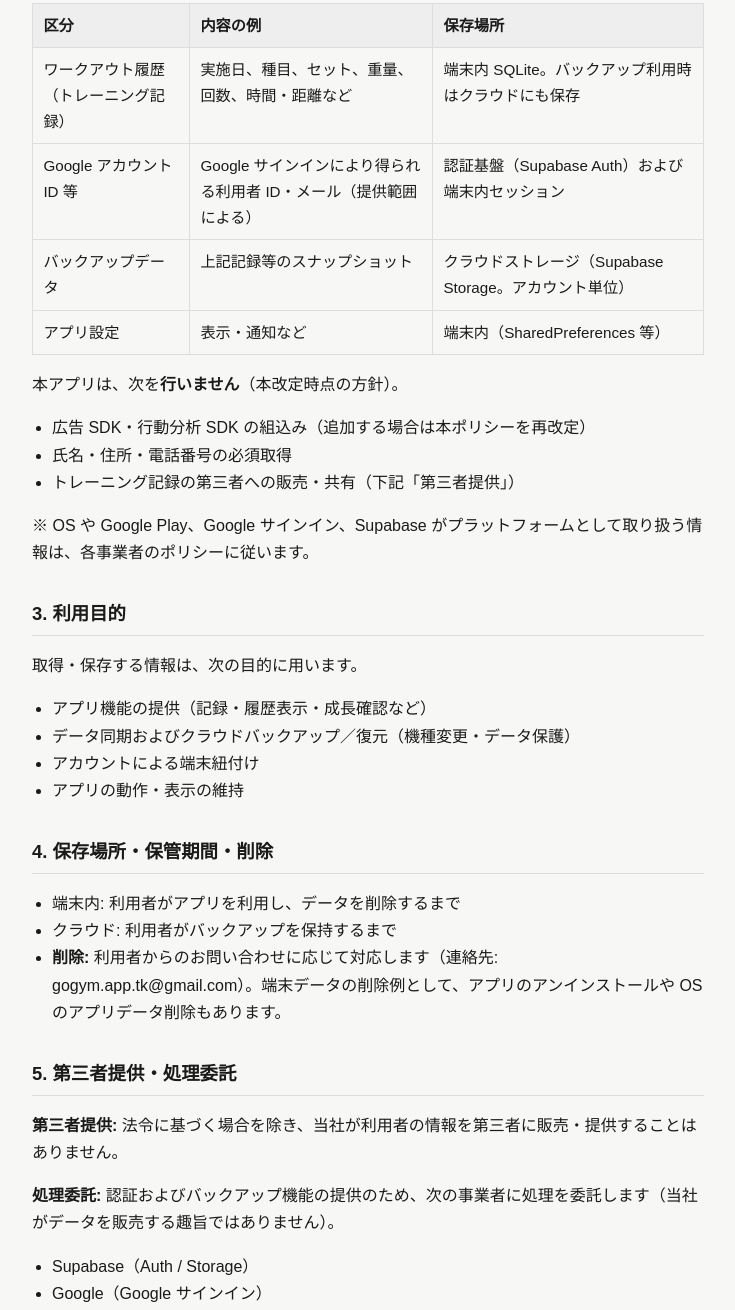
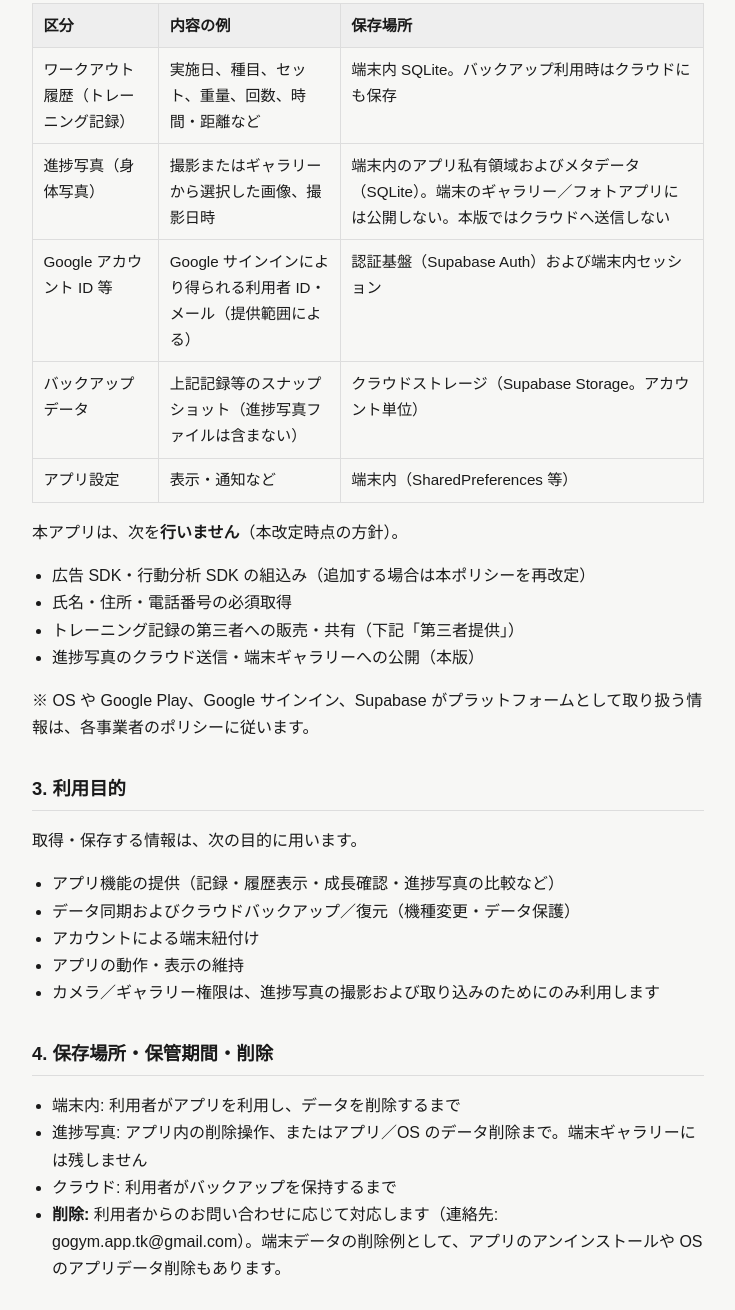
Before and after one commit to K-Tatsuro/gogym-legal, a plain HTML site: page privacy/index.html in a window 1280 px wide. Shown: the part 527-1837 px from the top of the page, without its empty margins (272-1007 px from the left). Drawn offline with Linux system fonts and the light colour scheme.

Commit message:
docs(privacy): 進捗写真の取扱いとパッケージ名を公開ポリシーに反映
Co-authored-by: Cursor <cursoragent@cursor.com>

```diff
--- a/privacy/index.html
+++ b/privacy/index.html
@@ -66,7 +66,7 @@
 <body>
   <main>
     <h1>GoGym プライバシーポリシー</h1>
-    <p class="meta">制定日: 2026年7月26日<br>最終更新日: 2026年8月3日</p>
+    <p class="meta">制定日: 2026年7月26日<br>最終更新日: 2026年8月9日</p>
 
     <p>GoGym（以下「本アプリ」）は、筋トレ記録を支援するモバイルアプリケーションです。本ポリシーは、本アプリにおける利用者情報の取扱いを説明します。</p>
 
@@ -90,13 +90,18 @@
           <td>端末内 SQLite。バックアップ利用時はクラウドにも保存</td>
         </tr>
         <tr>
+          <td>進捗写真（身体写真）</td>
+          <td>撮影またはギャラリーから選択した画像、撮影日時</td>
+          <td>端末内のアプリ私有領域およびメタデータ（SQLite）。端末のギャラリー／フォトアプリには公開しない。本版ではクラウドへ送信しない</td>
+        </tr>
+        <tr>
           <td>Google アカウント ID 等</td>
           <td>Google サインインにより得られる利用者 ID・メール（提供範囲による）</td>
           <td>認証基盤（Supabase Auth）および端末内セッション</td>
         </tr>
         <tr>
           <td>バックアップデータ</td>
-          <td>上記記録等のスナップショット</td>
+          <td>上記記録等のスナップショット（進捗写真ファイルは含まない）</td>
           <td>クラウドストレージ（Supabase Storage。アカウント単位）</td>
         </tr>
         <tr>
@@ -111,21 +116,24 @@
       <li>広告 SDK・行動分析 SDK の組込み（追加する場合は本ポリシーを再改定）</li>
       <li>氏名・住所・電話番号の必須取得</li>
       <li>トレーニング記録の第三者への販売・共有（下記「第三者提供」）</li>
+      <li>進捗写真のクラウド送信・端末ギャラリーへの公開（本版）</li>
     </ul>
     <p>※ OS や Google Play、Google サインイン、Supabase がプラットフォームとして取り扱う情報は、各事業者のポリシーに従います。</p>
 
     <h2>3. 利用目的</h2>
     <p>取得・保存する情報は、次の目的に用います。</p>
     <ul>
-      <li>アプリ機能の提供（記録・履歴表示・成長確認など）</li>
+      <li>アプリ機能の提供（記録・履歴表示・成長確認・進捗写真の比較など）</li>
       <li>データ同期およびクラウドバックアップ／復元（機種変更・データ保護）</li>
       <li>アカウントによる端末紐付け</li>
       <li>アプリの動作・表示の維持</li>
+      <li>カメラ／ギャラリー権限は、進捗写真の撮影および取り込みのためにのみ利用します</li>
     </ul>
 
     <h2>4. 保存場所・保管期間・削除</h2>
     <ul>
       <li>端末内: 利用者がアプリを利用し、データを削除するまで</li>
+      <li>進捗写真: アプリ内の削除操作、またはアプリ／OS のデータ削除まで。端末ギャラリーには残しません</li>
       <li>クラウド: 利用者がバックアップを保持するまで</li>
       <li><strong>削除:</strong> 利用者からのお問い合わせに応じて対応します（連絡先: gogym.app.tk@gmail.com）。端末データの削除例として、アプリのアンインストールや OS のアプリデータ削除もあります。</li>
     </ul>
```
Also changed, not shown: index.html (+1 -1 lines), 1 other file.
